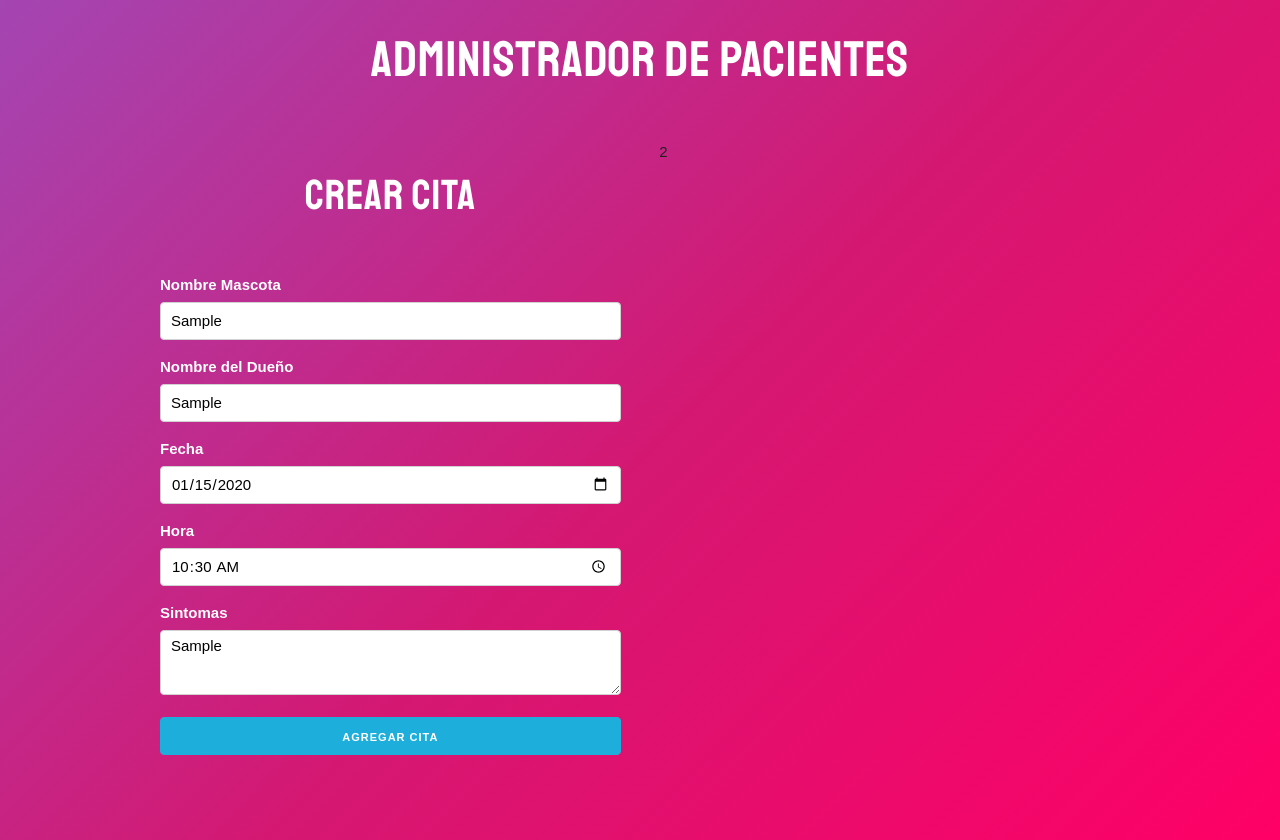
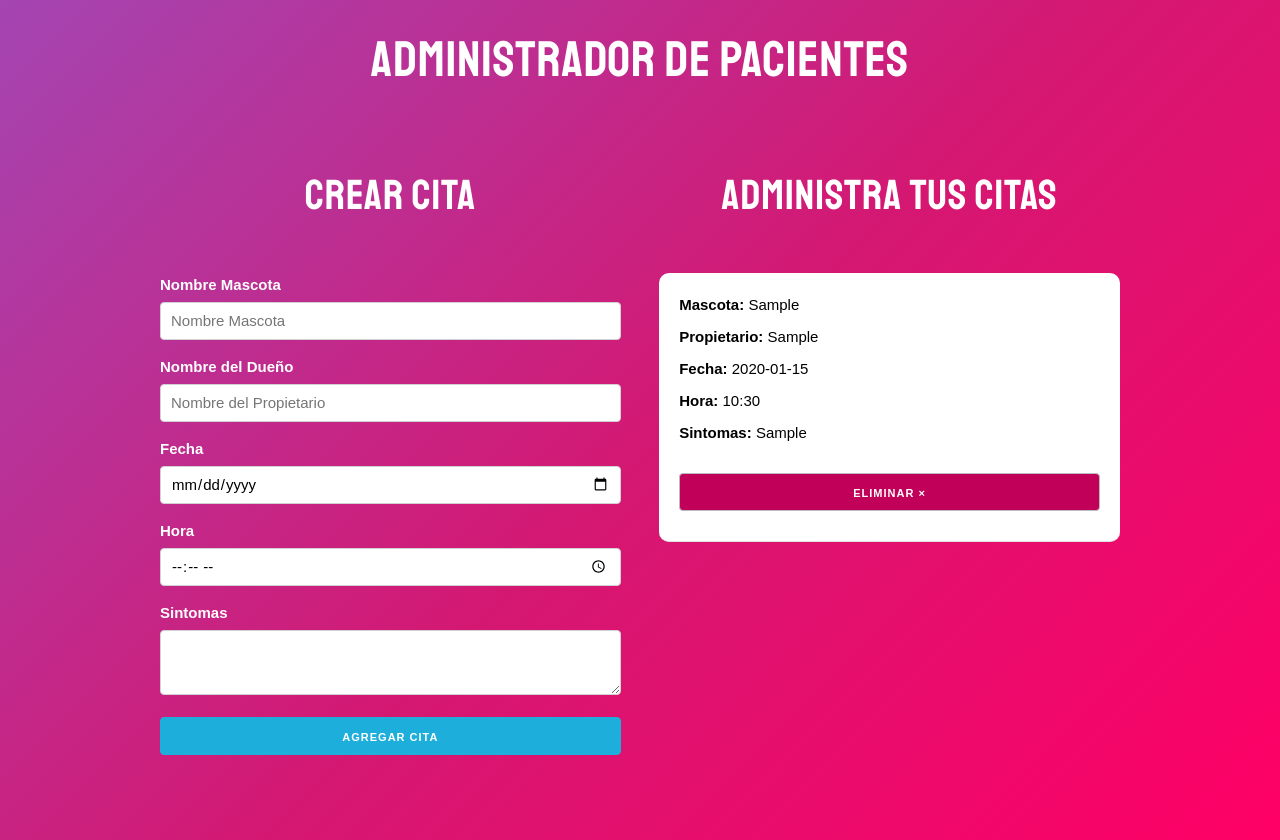
Before and after one commit to Johntremont/Administrador_de_citas, a React (Create React App) app: page / in a window 1280 px wide. Both pictures are taken after typing "Sample", "Sample", "2020-01-15", "10:30", "Sample" into the empty fields and a click on the button "AGREGAR CITA". Built offline with nearby package versions, Linux system fonts and the light colour scheme.

Commit message:
[eliminar-citas]
- se implementa boton para eliminar citas
- se implementa mensaje condicional para
  las citas creadas

this closes #4

```diff
--- a/src/App.js
+++ b/src/App.js
@@ -1,5 +1,6 @@
 import React, { Fragment, useState } from "react";
 import Formulario from "./components/Formulario";
+import Cita from "./components/Cita";
 
 function App() {
   // Arreglo de citas
@@ -10,6 +11,16 @@
     guardarCitas([...citas, cita]);
   };
 
+  // Funcion que elimina una cita por su id
+  const eliminarCita = id => {
+    const nuevasCitas = citas.filter(cita => cita.id !== id);
+    guardarCitas(nuevasCitas);
+  };
+
+  //mensaje condicional
+  const titulo =
+    citas.length == 0 ? "Aún no tienes citas" : "Administra tus citas";
+
   return (
     <Fragment>
       <h1>Administrador de pacientes</h1>
@@ -19,7 +30,12 @@
           <div className="one-half column">
             <Formulario crearCita={crearCita} />
           </div>
-          <div className="one-half column">2</div>
+          <div className="one-half column">
+            <h2>{titulo}</h2>
+            {citas.map(cita => (
+              <Cita key={cita.id} cita={cita} eliminarCita={eliminarCita} />
+            ))}
+          </div>
         </div>
       </div>
     </Fragment>
--- /dev/null
+++ b/src/components/Cita.js
@@ -0,0 +1,30 @@
+import React from "react";
+
+const Cita = ({ cita, eliminarCita }) => (
+  <div className="cita">
+    <p>
+      Mascota: <span>{cita.mascota}</span>
+    </p>
+    <p>
+      Propietario: <span>{cita.propietario}</span>
+    </p>
+    <p>
+      Fecha: <span>{cita.fecha}</span>
+    </p>
+    <p>
+      Hora: <span>{cita.hora}</span>
+    </p>
+    <p>
+      Sintomas: <span>{cita.sintomas}</span>
+    </p>
+
+    <button
+      className="button eliminar u-full-width"
+      onClick={() => eliminarCita(cita.id)}
+    >
+      Eliminar &times;
+    </button>
+  </div>
+);
+
+export default Cita;
--- a/src/components/Formulario.js
+++ b/src/components/Formulario.js
@@ -49,6 +49,13 @@
     crearCita(cita);
 
     // Reiniciar el form
+    actualizarCita({
+      mascota: "",
+      propietario: "",
+      fecha: "",
+      hora: "",
+      sintomas: ""
+    });
   };
 
   return (
```
